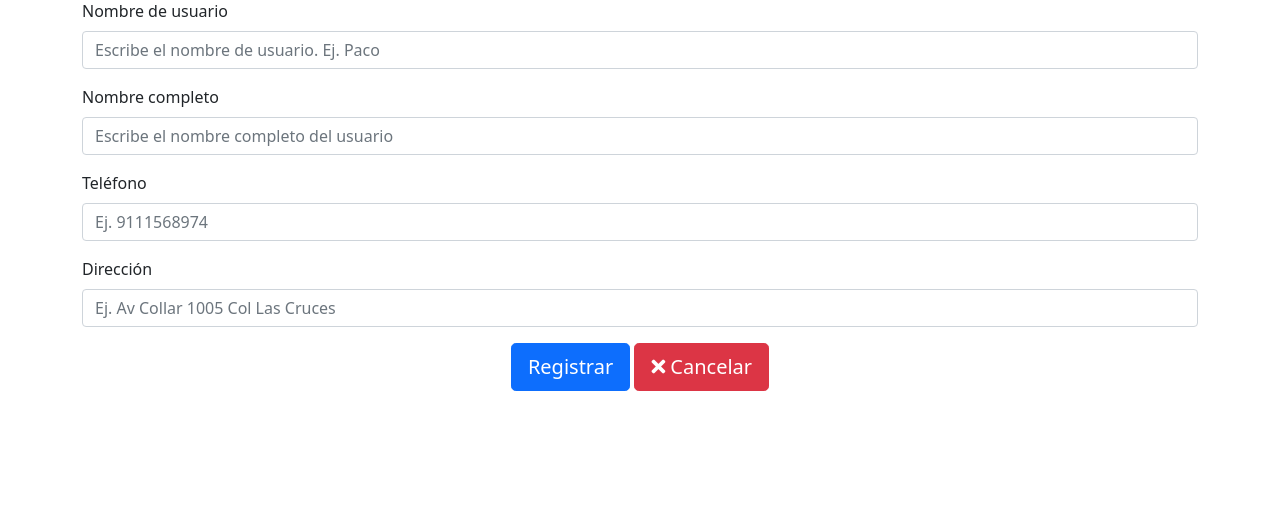
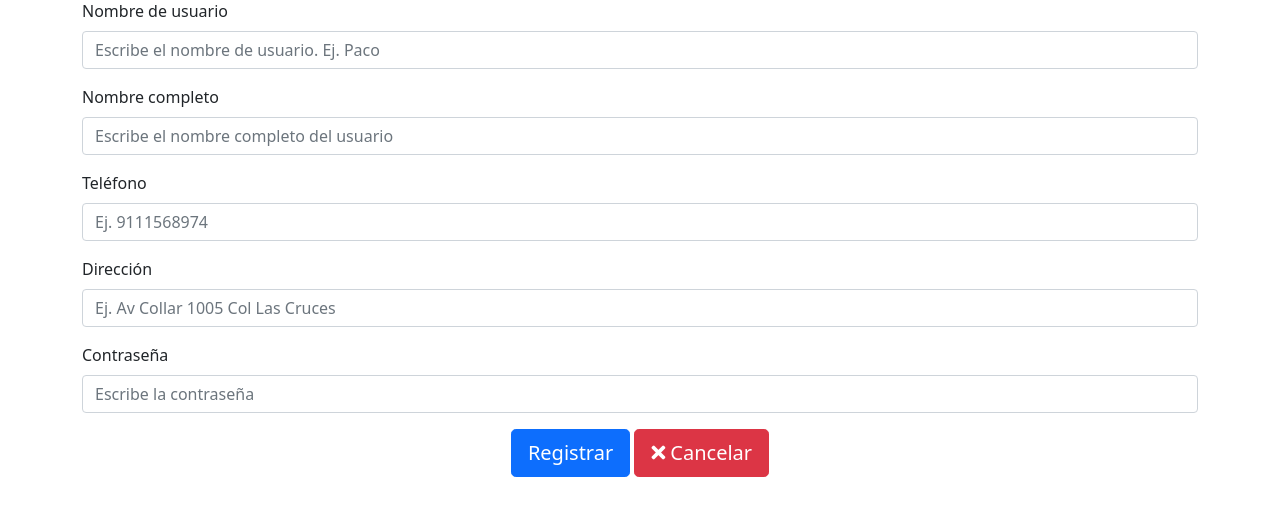
Before and after one commit to emilynsc12-design/Sistema-Ventas-Provcal, a PHP site: page /agregar_usuario.php in a window 1280 px wide. Shown: the part 143-659 px from the top of the page. Run offline with PHP 8.4, Linux system fonts and the light colour scheme; the visitor is signed in with stand-in values (Sample User, id 1).

Commit message:
Modify Add User

```diff
--- a/agregar_usuario.php
+++ b/agregar_usuario.php
@@ -3,7 +3,8 @@ include_once "encabezado.php";
 include_once "navbar.php";
 session_start();
 
-if (empty($_SESSION['usuario'])) header("location: login.php");
+if (empty($_SESSION['usuario']))
+    header("location: login.php");
 
 ?>
 <div class="container">
@@ -12,11 +13,13 @@ if (empty($_SESSION['usuario'])) header("location: login.php");
     <form method="post">
         <div class="mb-3">
             <label for="usuario" class="form-label">Nombre de usuario</label>
-            <input type="text" name="usuario" class="form-control" id="usuario" placeholder="Escribe el nombre de usuario. Ej. Paco">
+            <input type="text" name="usuario" class="form-control" id="usuario"
+                placeholder="Escribe el nombre de usuario. Ej. Paco">
         </div>
         <div class="mb-3">
             <label for="nombre" class="form-label">Nombre completo</label>
-            <input type="text" name="nombre" class="form-control" id="nombre" placeholder="Escribe el nombre completo del usuario">
+            <input type="text" name="nombre" class="form-control" id="nombre"
+                placeholder="Escribe el nombre completo del usuario">
         </div>
         <div class="mb-3">
             <label for="telefono" class="form-label">Teléfono</label>
@@ -24,7 +27,13 @@ if (empty($_SESSION['usuario'])) header("location: login.php");
         </div>
         <div class="mb-3">
             <label for="direccion" class="form-label">Dirección</label>
-            <input type="text" name="direccion" class="form-control" id="direccion" placeholder="Ej. Av Collar 1005 Col Las Cruces">
+            <input type="text" name="direccion" class="form-control" id="direccion"
+                placeholder="Ej. Av Collar 1005 Col Las Cruces">
+        </div>
+        <div class="mb-3">
+            <label for="password" class="form-label">Contraseña</label>
+            <input type="password" name="password" class="form-control" id="password"
+                placeholder="Escribe la contraseña">
         </div>
 
         <div class="text-center mt-3">
@@ -44,6 +53,15 @@ if (isset($_POST['registrar'])) {
     $nombre = htmlspecialchars($_POST['nombre'], ENT_QUOTES, 'UTF-8');
     $telefono = htmlspecialchars($_POST['telefono'], ENT_QUOTES, 'UTF-8');
     $direccion = htmlspecialchars($_POST['direccion'], ENT_QUOTES, 'UTF-8');
+    $password = $_POST['password'] ?? '';
+    if (empty($password)) {
+        echo '
+            <div class="alert alert-danger mt-3" role="alert">
+                Debes ingresar una contraseña.
+            </div>';
+        return;
+    }
+
 
     // Validación de campos vacíos
     if (empty($usuario) || empty($nombre) || empty($telefono) || empty($direccion)) {
@@ -93,7 +111,7 @@ if (isset($_POST['registrar'])) {
     }
 
     // Registrar usuario
-    $resultado = registrarUsuario($usuario, $nombre, $telefono, $direccion);
+    $resultado = registrarUsuario($usuario, $nombre, $telefono, $direccion, $password);
 
     // Manejar resultado del registro
     if ($resultado) {
--- a/reporte_ventas.php
+++ b/reporte_ventas.php
@@ -1,4 +1,5 @@
 <?php
+ini_set('max_execution_time', 180); // 120 segundos
 include_once "encabezado.php";
 include_once "navbar.php";
 include_once "funciones.php";
```
Also changed, not shown: funciones.php (+5 -7 lines), usuarios.php (+11 -10 lines), 1 other file.
